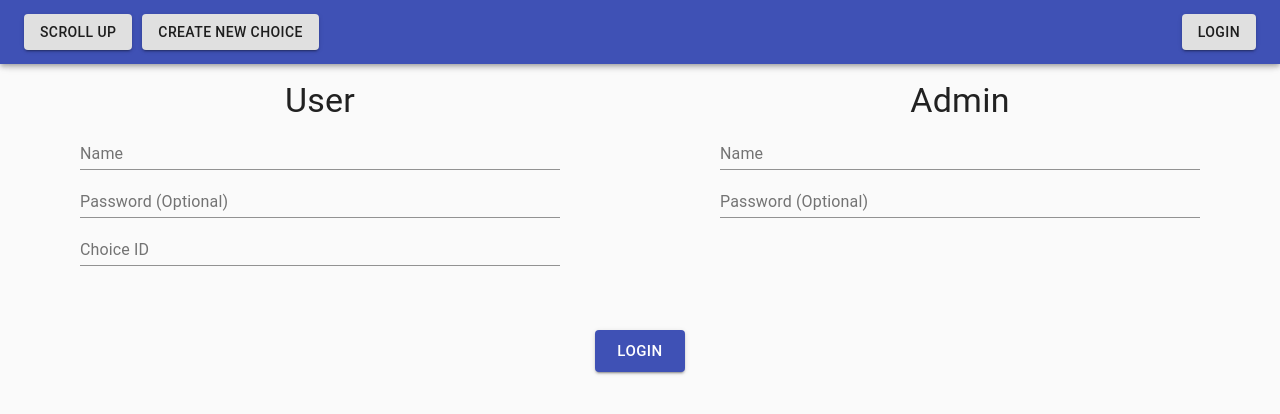
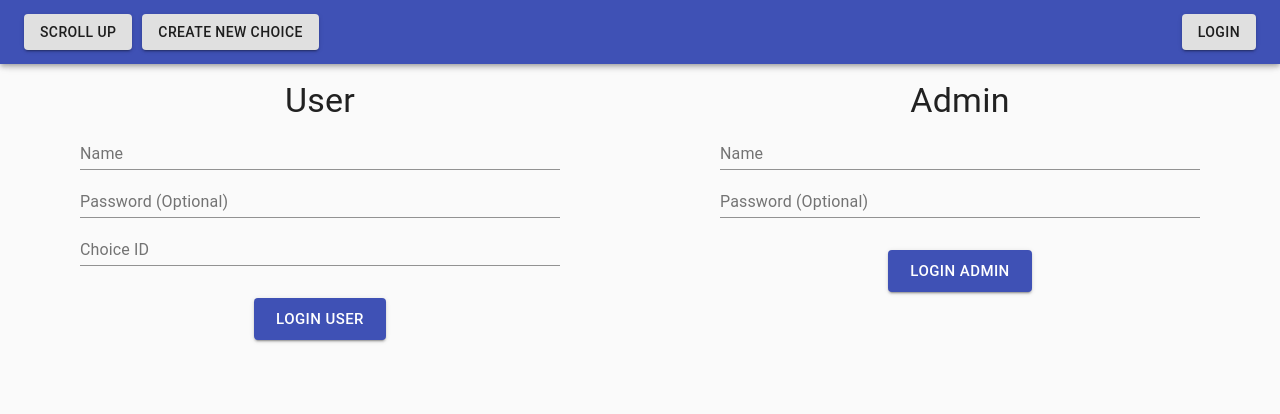
Before and after one commit to When2Choose/GUI, a React (Create React App) app: page / in a window 1280 px wide. Shown: the top 414 px of the page. Built offline with nearby package versions, Linux system fonts and the light colour scheme.

Commit message:
Improve imports

```diff
--- a/src/main/CreateChoice.js
+++ b/src/main/CreateChoice.js
@@ -1,9 +1,6 @@
 import React from "react";
-import TextField from '@material-ui/core/TextField';
-import Button from "@material-ui/core/Button";
+import {Typography, TextField, Button} from "@material-ui/core";
 import "./CreateChoice.css"
-import {Typography} from "@material-ui/core";
-
 
 function CreateChoice() {
     return (
--- a/src/main/Login.js
+++ b/src/main/Login.js
@@ -1,8 +1,6 @@
 import React from "react";
-import TextField from "@material-ui/core/TextField";
-import Button from "@material-ui/core/Button";
+import {TextField, Button, Typography} from "@material-ui/core";
 import "./Login.css";
-import {Typography} from "@material-ui/core";
 
 function Login() {
     return (
@@ -10,35 +8,28 @@ function Login() {
             <div className="LeftLoginContent">
                 <div className="LoginList">
                     <Typography variant="h4"> User </Typography>
-                </div>
-                <div className="LoginList">
                     <TextField id="UserName" type="text"
-                               label="Name" style={{width: '75%'}} />
-                </div>
-                <div className="LoginList">
+                               label="Name" style={{width: '75%'}}/>
                     <TextField id="UserPassword" type="text"
-                               label="Password (Optional)" style={{width: '75%'}} />
-                </div>
-                <div className="LoginList">
+                               label="Password (Optional)" style={{width: '75%'}}/>
                     <TextField id="ChoiceID" type="number"
-                               label="Choice ID" style={{width: '75%'}} />
+                               label="Choice ID" style={{width: '75%'}}/>
+                    <div className="Login">
+                        <Button variant="contained" id="Login" color="primary" size="large">Login User</Button>
+                    </div>
                 </div>
             </div>
             <div className="RightLoginContent">
                 <div className="LoginList">
                     <Typography variant="h4"> Admin </Typography>
+                    <TextField id="AdminName" type="text"
+                               label="Name" style={{width: '75%'}}/>
+                    <TextField id="AdminPassword" type="text"
+                               label="Password (Optional)" style={{width: '75%'}}/>
+                    <div className="Login">
+                        <Button variant="contained" id="Login" color="primary" size="large">Login aDMIN</Button>
+                    </div>
                 </div>
-                <div className="LoginList">
-                    <TextField id="AdminName" type="text"
-                               label="Name" style={{width: '75%'}} />
-                </div>
-                <div className="LoginList">
-                    <TextField id="AdminPassword" type="text"
-                               label="Password (Optional)" style={{width: '75%'}} />
-                </div>
-            </div>
-            <div className="Login">
-                <Button variant="contained" id="Login" color="primary" size="large">Login</Button>
             </div>
         </div>
     );
```
